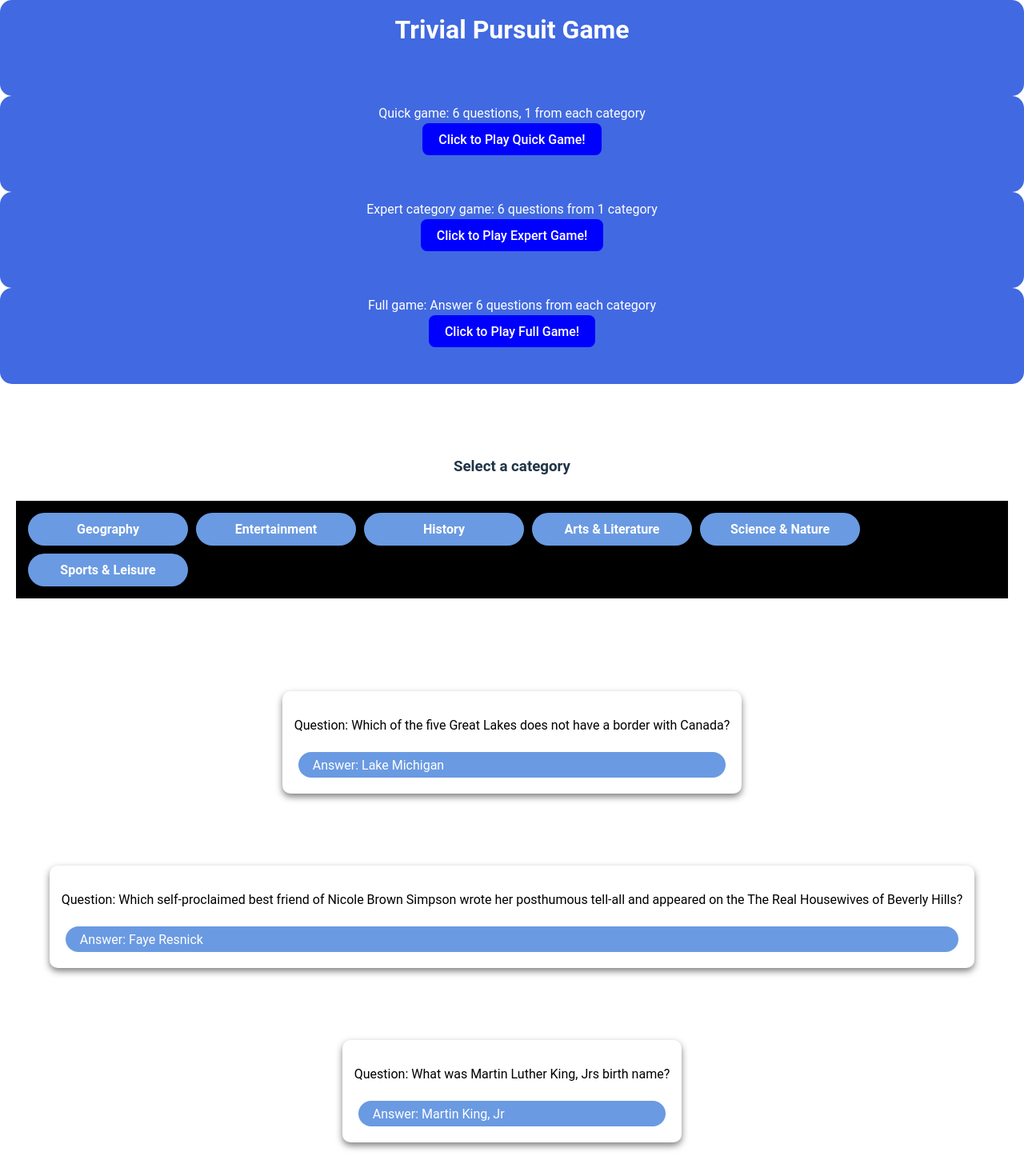
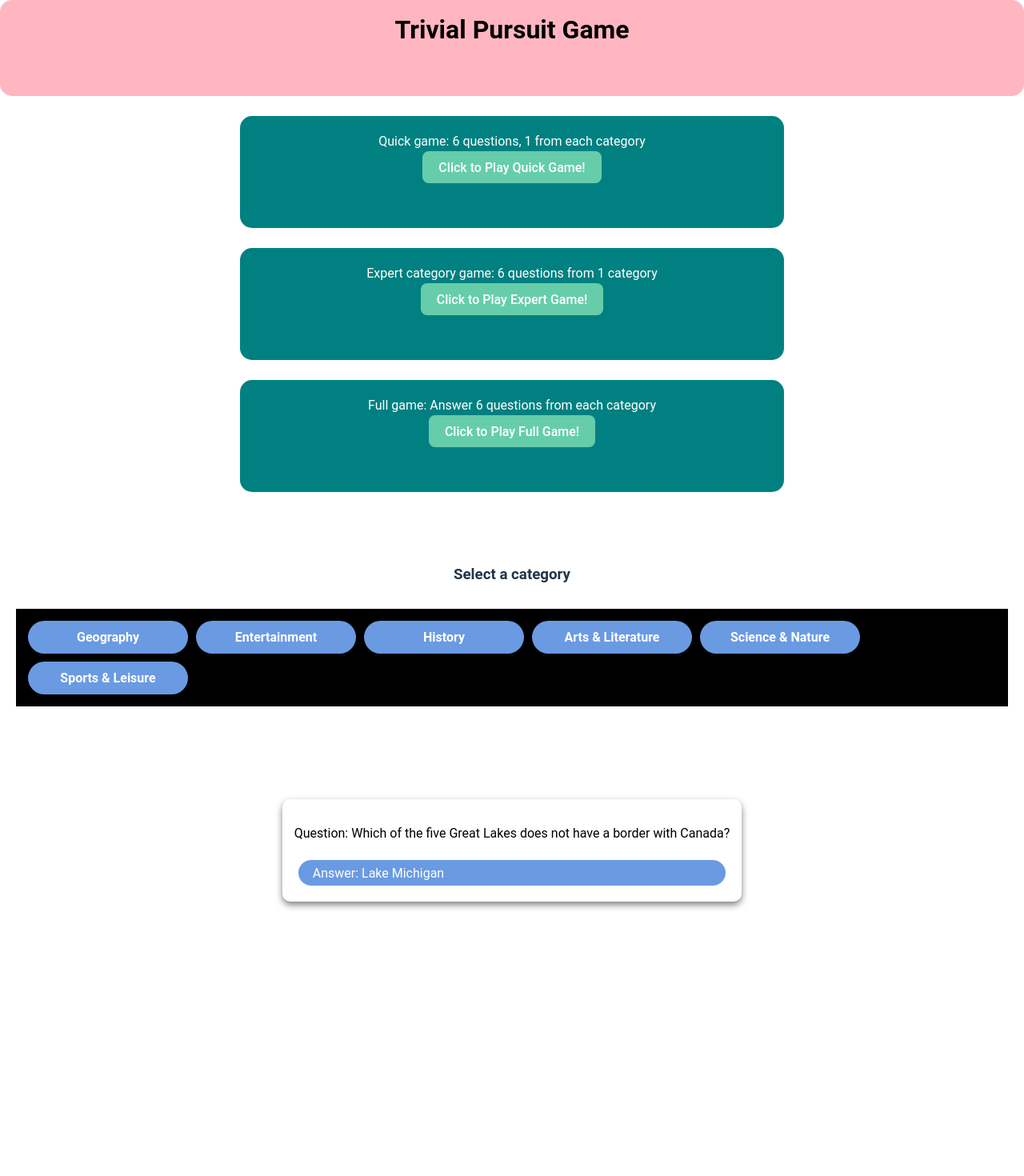
Before and after one commit to mbriese/JSTriviaApp, a React (Vite) app in the folder jsTriviaGameApp/: page / in a window 1280 px wide. Shown: the top 1470 px of the page at 80% size. After the commit the page ends 1167 px from the top, so only its background shows below. Built offline with nearby package versions, Linux system fonts and the light colour scheme.

Commit message:
capturing answer for question

```diff
--- a/jsTriviaGameApp/src/App.css
+++ b/jsTriviaGameApp/src/App.css
@@ -15,8 +15,8 @@
 .main-nav {
   height: 100px;
   top: 0;
-  background-color: #4169E1; /* Royal Blue */
-  color: white;
+  background-color: lightpink; /* miami dolphins colors */
+  color: black;
   text-align: center;
   padding: 10px 0;
   width: 100%; /* Cover the full width */
@@ -37,11 +37,25 @@
 }
 
 .main-nav-button {
-  background-color: blue;
+  background-color: mediumaquamarine;
   display: flex;
   align-items: center;
   color: white;
   margin: 0 auto;
+}
+
+/* differentiate between game type navbar styles */
+.game-type-nav {
+  height: 100px;
+  top: 0;
+  background-color: teal  ; /* Royal Blue */
+  color: white;
+  text-align: center;
+  padding: 20px;
+  width: 50%; /* Cover the full width */
+  margin: 25px auto;
+  z-index: 1000; /* Ensures it's above other items */
+  border-radius: 15px;
 }
 
 /* Category navigation styles */
@@ -66,17 +80,36 @@
   cursor: pointer;
   transition: background-color 0.3s;
 }
+.answer-button {
+  display: inline-block;
+  padding: 5px 15px 3px 3px;
+  margin: 5px 5px;
+  text-indent: 15px;
+  border-radius: 50px; /* Pill shape */
+  background-color: teal; /* Lighter shade of blue */
+  color: white;
+  border-color: black;
+  border-width: 10px;
+  cursor: pointer;
+  transition: background-color 0.3s;
+}
+
+.answer-button:hover {
+  background-color: mediumaquamarine; /* Slightly darker on hover */
+}
+
 
 .badge:hover {
   background-color: #4169E1; /* Slightly darker on hover */
 }
 
 
+
+
 .content {
+  padding-top: 1px; /* Adjust based on the total height of the fixed navbar and sub-nav */
+}
 
-  padding-top: 1px; /* Adjust based on the total height of the fixed navbar and sub-nav */
-
-}
 .cardsContainer {
   display: flex;
   flex-wrap: wrap; /* Allows items to wrap to the next line */
@@ -90,9 +123,9 @@
 }
 
 .card, .card-back {
-  background-color: #4169E1;
+  background-color: lightpink;
   box-shadow:0 4px 8px rgba(0,0,0,0.5);
-  color: white;
+  color: teal;
   border-radius: 10px;
 
   padding: 15px;
@@ -114,7 +147,6 @@
   border-radius: 20px;
   flex-direction: column;
 }
-
 
 .card-back{
   color: black;
--- a/jsTriviaGameApp/src/App.jsx
+++ b/jsTriviaGameApp/src/App.jsx
@@ -118,13 +118,9 @@
     const handleClick=(category)=> {
       console.log(category)
       // filter all questions by category
-      if (category === "Random") {
-          setFilteredTriviaQuestions(triviaQuestions)
-      } else {
           // return only requested triviaQuestions
           const myFilteredCategoryQuestions = triviaQuestions.filter(questions => questions.category === category)
           setFilteredTriviaQuestions(myFilteredCategoryQuestions)
-      }
   }
 
   return (
@@ -133,7 +129,7 @@
               <h1>Trivial Pursuit Game</h1>
           </div>
           <div className='container-lg'>
-              <div className='main-nav p-5'>Quick game: 6 questions, 1 from each category
+              <div className='game-type-nav'>Quick game: 6 questions, 1 from each category
                   <button onClick={
                       handleClick
                   }
@@ -141,13 +137,13 @@
                       Click to Play Quick Game!
                   </button>
               </div>
-              <div className='main-nav p-5'>Expert category game: 6 questions from 1 category
+              <div className='game-type-nav'>Expert category game: 6 questions from 1 category
                   <button
                       className='main-nav-button'>
                       Click to Play Expert Game!
                   </button>
               </div>
-              <div className='main-nav p-5'>Full game: Answer 6 questions from each category
+              <div className='game-type-nav'>Full game: Answer 6 questions from each category
                   <button
                       className='main-nav-button'>
                       Click to Play Full Game!
@@ -177,7 +173,7 @@
 
           </div>
           <div className="content">
-              {filteredTriviaQuestions.map(questions => {
+              {filteredTriviaQuestions.slice(0,1).map(questions => {
                   return (
 
                       <QCard
--- a/jsTriviaGameApp/src/QCard.jsx
+++ b/jsTriviaGameApp/src/QCard.jsx
@@ -6,13 +6,18 @@
 function QCard({category, question, answer1, answer2, answer3, answer4, answer5}) {
 
     const [showQuestion, setShowQuestion] = useState(false)
-    function handleClick() {
+    function handleClick(message) {
         setShowQuestion(!showQuestion)
         console.log(showQuestion)
+        console.log(message)
+    }
+
+    function handleButtonClick(answer) {
+        console.log(answer)
     }
     return (
         <div onClick={
-            ()=>{ handleClick()}
+            ()=>{ handleClick('check answer')}
         }>
             <div className="cardsContainer">
                 {showQuestion &&
@@ -21,16 +26,24 @@
                     <p>
                         Question: {question}
                     </p>
-                    <div className="badge">
+                    <div className="answer-button" onClick={
+                        ()=>{ handleButtonClick('answer1')}
+                    }>
                         {answer1}
                     </div>
-                    <div className="badge">
+                    <div className="answer-button" onClick={
+                        ()=>{ handleButtonClick('answer2')}
+                    }>
                         {answer2}
                     </div>
-                    <div className="badge">
+                    <div className="answer-button"  onClick={
+                        ()=>{ handleButtonClick('answer3')}
+                    }>
                         {answer3}
                     </div>
-                    <div className="badge">
+                    <div className="answer-button"  onClick={
+                        ()=>{ handleButtonClick('answer4')}
+                    }>
                         {answer4}
                     </div>
 
```
